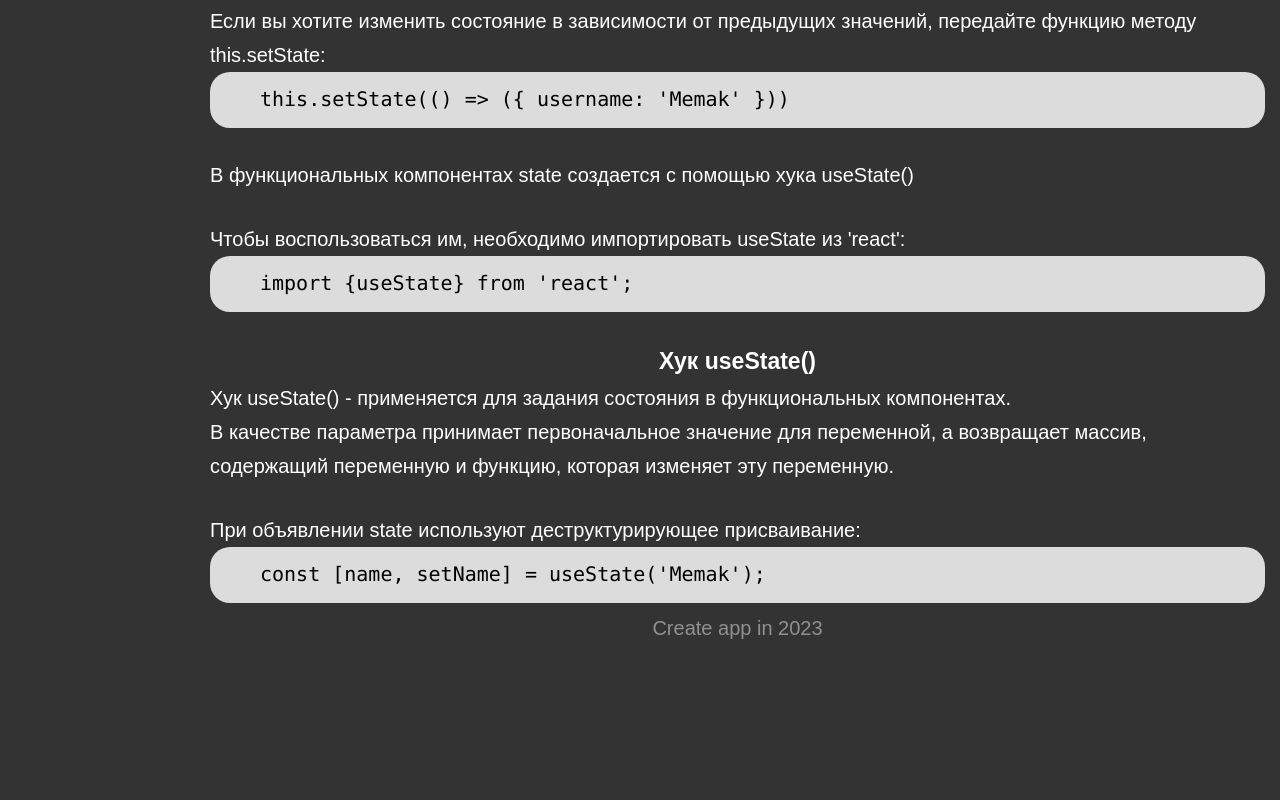
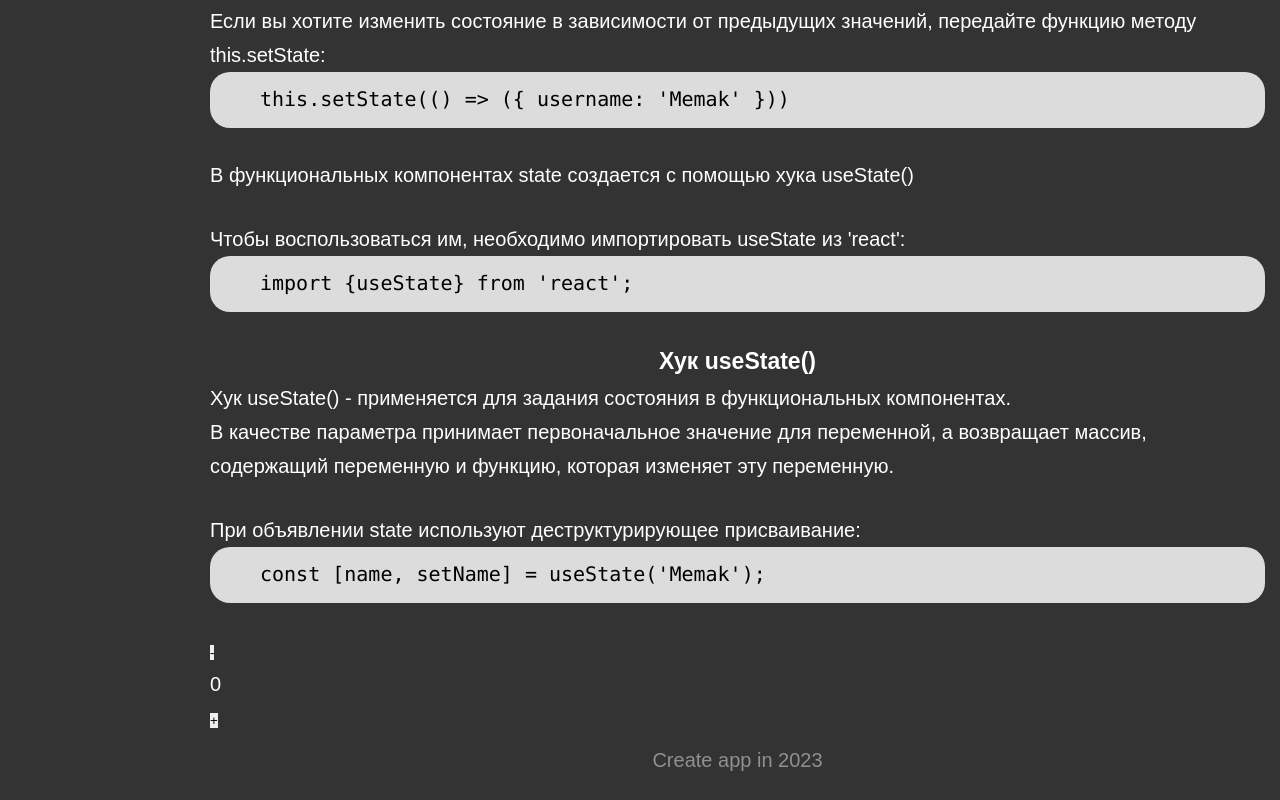
Before and after one commit to MaksMeamk/Shpora, a React (Create React App) app: page /state in a window 1280 px wide. Shown: the part 1052-1852 px from the top of the page. Before the commit the page ends 1720 px from the top, so only its background shows below. Built offline with nearby package versions, Linux system fonts and the light colour scheme.

Commit message:
+CounterClass

```diff
--- /dev/null
+++ b/src/Components/CounterClass.js
@@ -0,0 +1,26 @@
+import React from 'react'
+
+class CounterClass extends React.Component {
+    constructor(props) {
+        super(props);
+        this.state = { count: 0 }
+    }
+    minus = () => {
+        this.setState((state) => ({ count: state.count - 1 }))
+    }
+    plus = () => {
+        this.setState((state) => ({ count: state.count + 1 }))
+    }
+
+    render() {
+        return (
+            <div className='counter'>
+                <button className='counter__minus' onClick={this.minus}>-</button>
+                <div className='counter__count'>{this.state.count}</div>
+                <button className='counter__plus' onClick={this.plus}>+</button>
+            </div>
+        )
+    }
+}
+
+export default CounterClass;
--- a/src/Components/State.js
+++ b/src/Components/State.js
@@ -1,4 +1,5 @@
 import React from 'react'
+import CounterClass from './CounterClass'
 
 const State = () => {
     return (
@@ -67,6 +68,7 @@ const State = () => {
                     </code>
                 </pre>
             </div>
+            <CounterClass />
         </div>
 
     )
```
Also changed, not shown: src/Components/CounterFunc.js (added).
